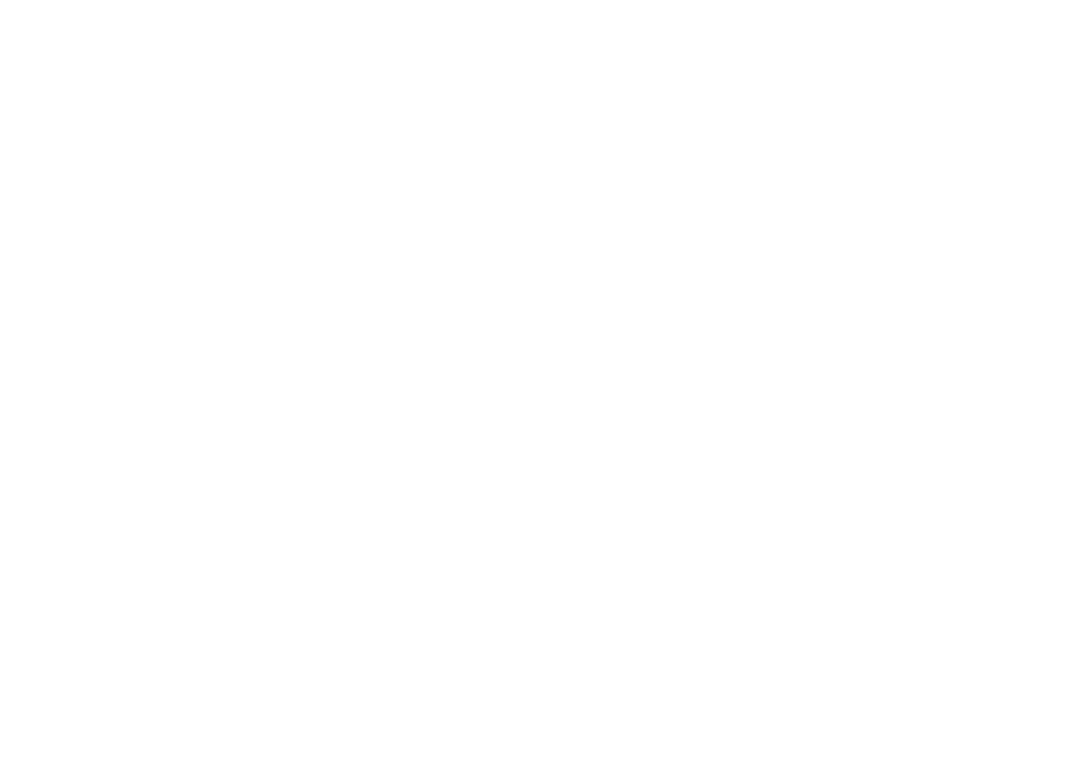
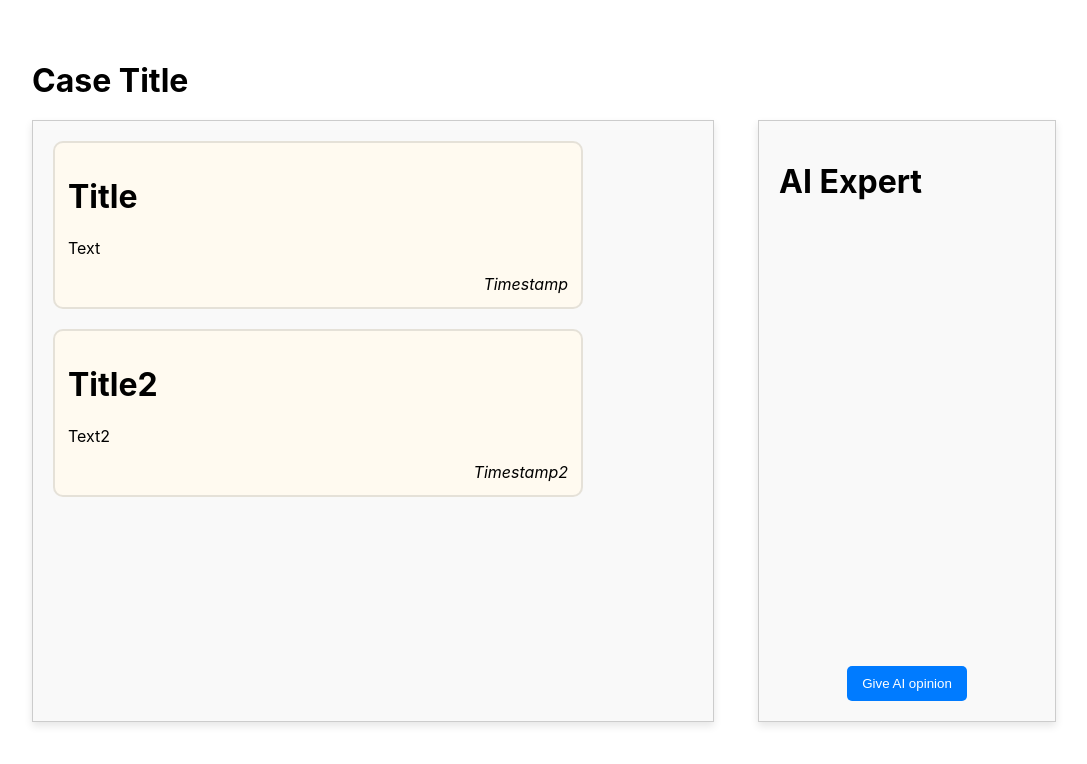
Before and after one commit to hacktrinity-unreal/live-summariser, a React (Create React App) app in the folder live-sum-app/: page /live-case in a window 1280 px wide. Before the commit this address had no page. Shown: the top 764 px of the page, without its empty margins (96-1183 px from the left). Built offline with nearby package versions, Linux system fonts and the light colour scheme.

Commit message:
renaming file

```diff
--- a/live-sum-app/src/App.js
+++ b/live-sum-app/src/App.js
@@ -1,14 +1,14 @@
 import './App.css';
 import { BrowserRouter, Route, Routes } from 'react-router-dom';
 import Home from './home.js';
-import Page_1 from './page_1.js';
+import LiveCase from './live-case.js';
 
 function App() {
   return (
     <BrowserRouter>
         <Routes>
           <Route path="/" element={<Home />} />
-          <Route path="/page_1" element={<Page_1 />} />
+          <Route path="/live-case" element={<LiveCase />} />
         </Routes>
     </BrowserRouter>
   );
--- a/live-sum-app/src/page_1.js
+++ b/live-sum-app/src/live-case.js
@@ -1,10 +1,10 @@
 import React,{ useState }  from 'react';
 import './index.css'; // Import the CSS file
 
-const App = () => {
+function LiveCase ({title}) {
     return (
         <div>
-            <CaseTitle />
+            <CaseTitle title={title}/>
             <KeyMomentContainer />
             <AIExpert />
         </div>
@@ -70,4 +70,4 @@
     )
 }
 
-export default App;
+export default LiveCase;
```
